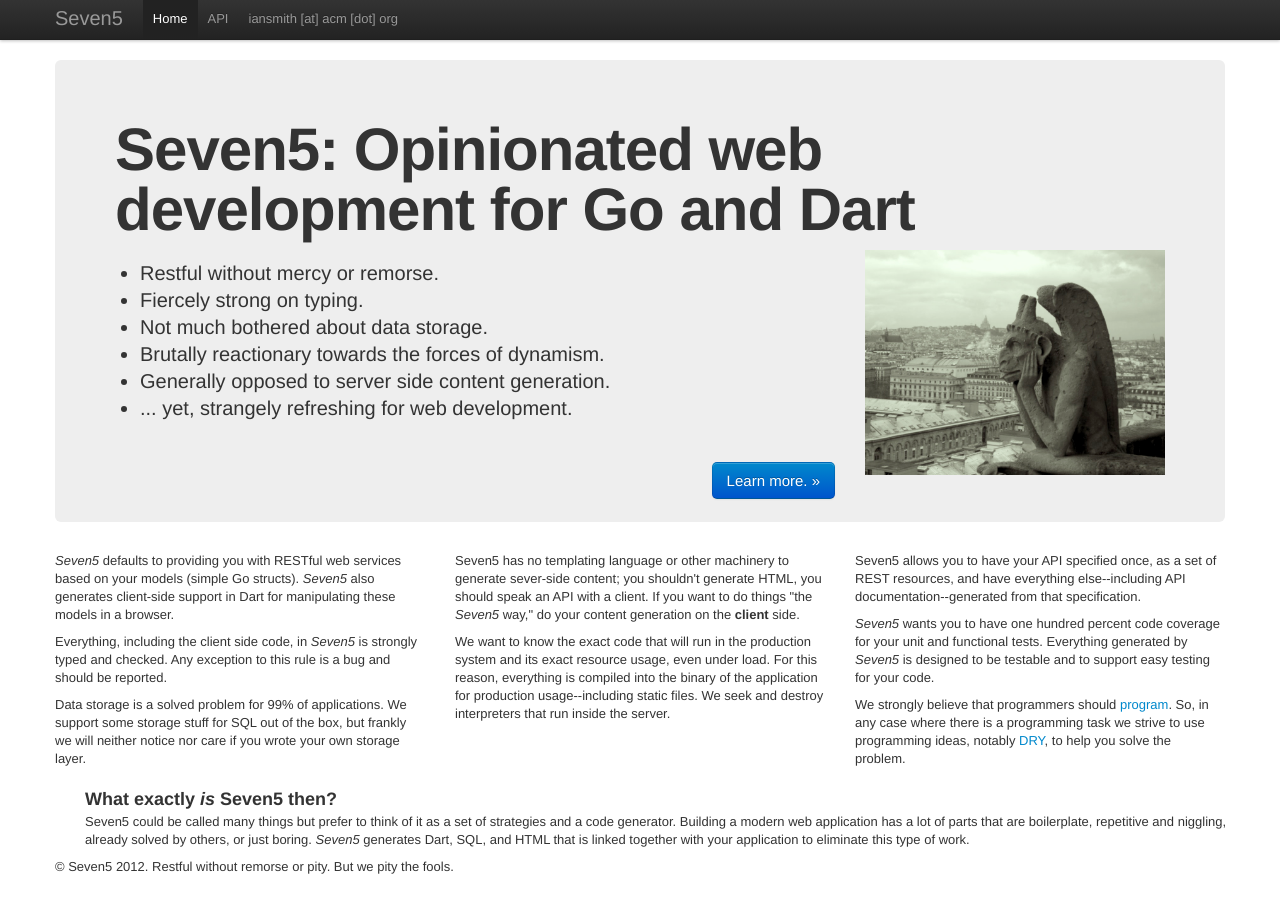
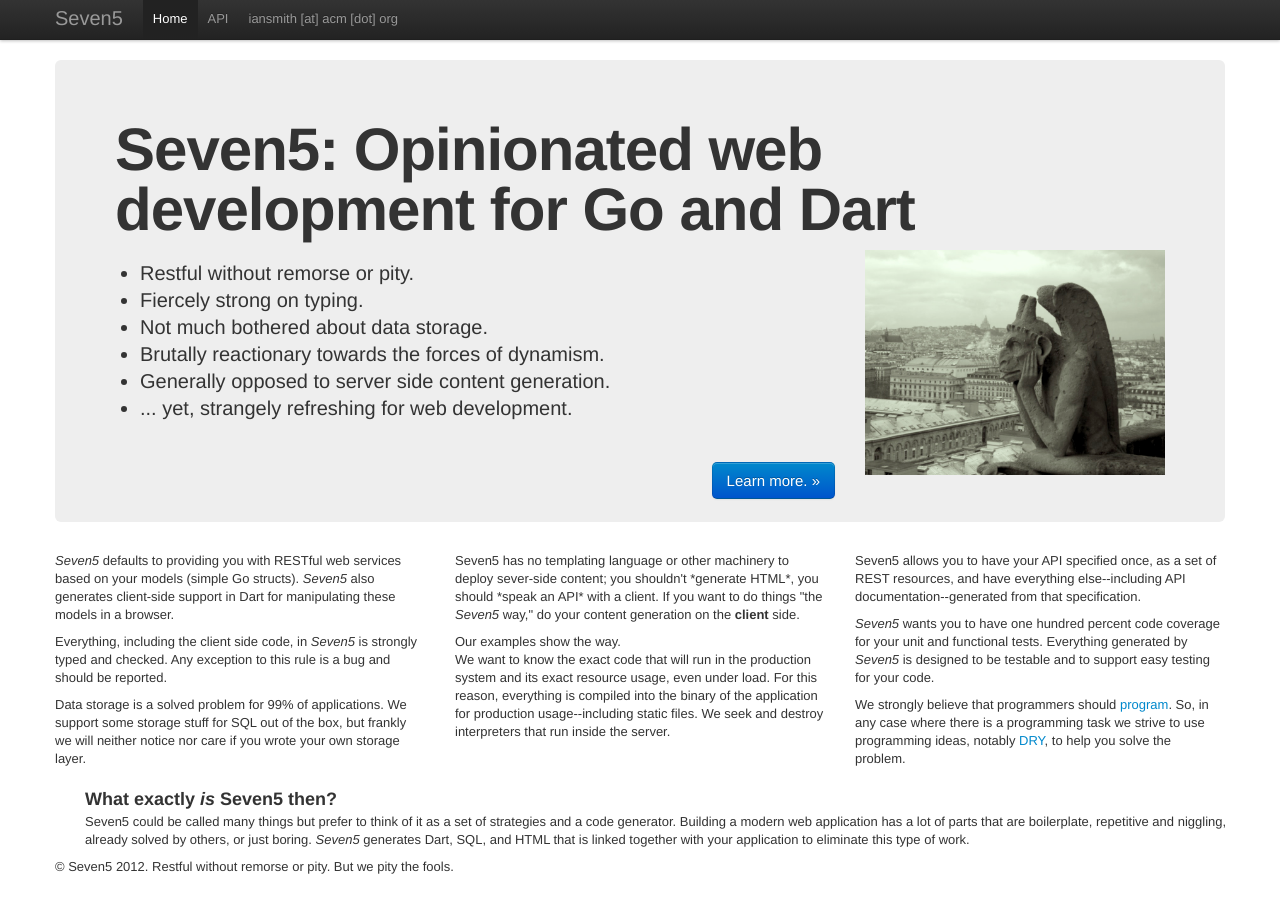
Before and after one commit to seven5/seven5, a Jekyll site: the page built from index.md, in a window 1280 px wide and 925 px high. Shown: the top 913 px of the window. Built offline with Jekyll 4.4.1, drawn with Linux system fonts in a browser that asks for light colours; Markdown is read by kramdown in place of the engine named in the settings.

Commit message:
updated doc a bit

```diff
--- a/_layouts/front.html
+++ b/_layouts/front.html
@@ -60,7 +60,7 @@
 		<img style="float:right; margin-right:0px; margin-top:10px; " width="300px" height="225px" src="/seven5/assets/img/gargoyle-1.jpg"/>
 
 		<ul style="margin-top:20px; margin-bottom:40px;">
-			<li class="lead" style="margin-bottom:0px;">Restful without mercy or remorse.</li>
+			<li class="lead" style="margin-bottom:0px;">Restful without remorse or pity.</li>
 	    	<li class="lead" style="margin-bottom:0px;">Fiercely strong on typing.</li>
 	    	<li class="lead" style="margin-bottom:0px;">Not much bothered about data storage.</li>
 	    	<li class="lead" style="margin-bottom:0px;">Brutally reactionary towards the forces of dynamism.</li>
--- a/index.md
+++ b/index.md
@@ -19,7 +19,7 @@
 
   </div>
   <div class="span4">
-	<p>Seven5 has no templating language or other machinery to generate sever-side content; you shouldn't generate HTML, you should speak an API with a client. If you want to do things "the <em>Seven5</em> way," do your content generation on the <strong>client</strong> side.</p>
+	<p>Seven5 has no templating language or other machinery to deploy sever-side content; you shouldn't *generate HTML*, you should *speak an API* with a client. If you want to do things "the <em>Seven5</em> way," do your content generation on the <strong>client</strong> side.</p>  Our examples show the way.
 
 	<p>We want to know the exact code that will run in the production system and its exact resource usage, even under load.  For this reason, everything is compiled into the binary of the application for production usage--including static files.  We seek and destroy interpreters that run inside the server.</p>
 
```
